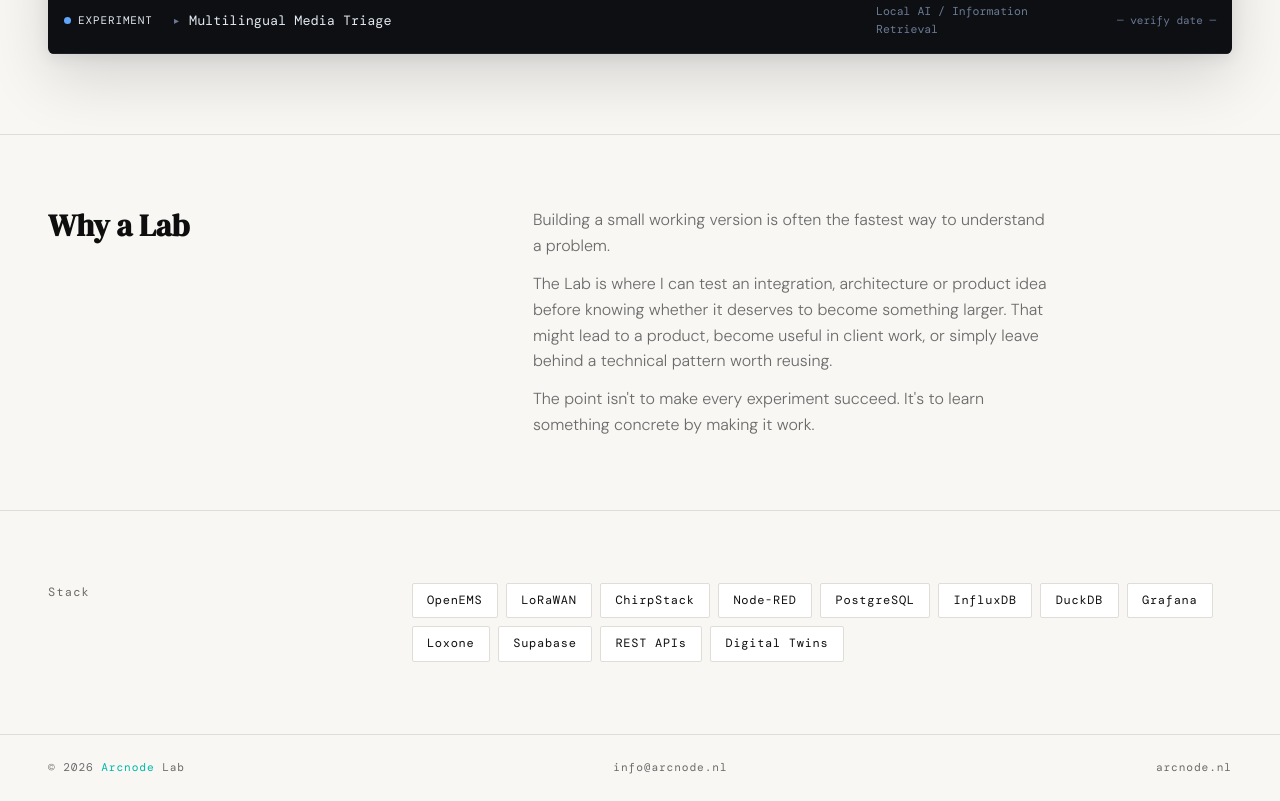
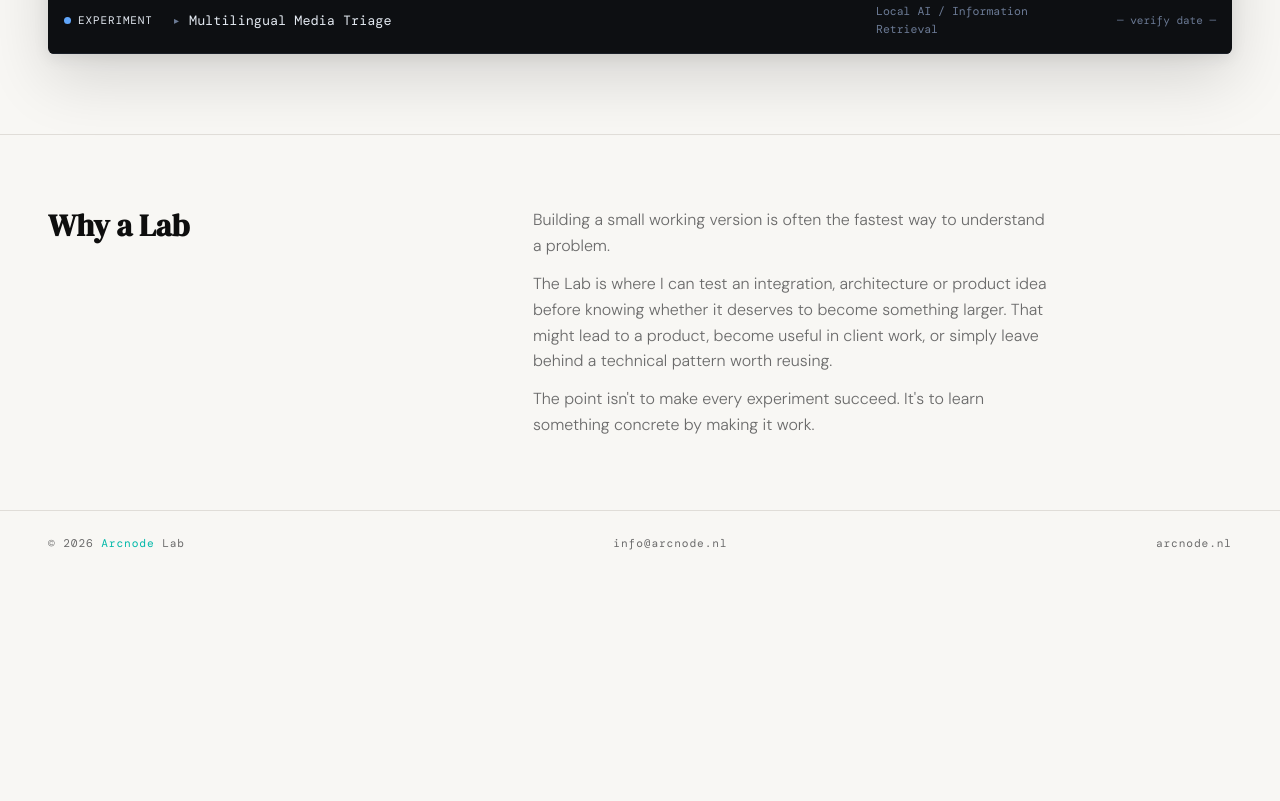
Before and after one commit to ArcNode-nl/arcnode-lab, a plain HTML site: page index.html in a window 1280 px wide. Shown: the part 1096-1897 px from the top of the page. After the commit the page ends 1673 px from the top, so only its background shows below. Drawn offline with nearby package versions, Linux system fonts and the light colour scheme; a web font is replaced by a local one.

Commit message:
Add files via upload

```diff
--- a/index.html
+++ b/index.html
@@ -394,30 +394,6 @@
   .about-lab p { color: var(--muted); font-weight: 300; max-width: 520px; }
   .about-lab p + p { margin-top: 0.8rem; }
 
-  /* STACK — same component as arcnode.nl */
-  .stack {
-    padding: 4.5rem 3rem;
-    border-top: 1px solid var(--border);
-    display: grid;
-    grid-template-columns: 1fr 2.6fr;
-    gap: 3rem;
-    align-items: start;
-  }
-  .stack-label { font-family: var(--mono); font-size: 0.75rem; letter-spacing: 0.1em; color: var(--muted); }
-  .stack-items { display: flex; flex-wrap: wrap; gap: 0.5rem; }
-  .stack-tag {
-    font-family: var(--mono);
-    font-size: 0.75rem;
-    letter-spacing: 0.06em;
-    padding: 0.45rem 0.9rem;
-    background: #fff;
-    border: 1px solid var(--border);
-    color: var(--fg);
-    border-radius: 2px;
-    transition: border-color 0.2s, color 0.2s;
-  }
-  .stack-tag:hover { border-color: var(--teal); color: var(--teal-dark); }
-
   /* FOOTER */
   footer {
     padding: 1.5rem 3rem;
@@ -447,7 +423,7 @@
     .nav-home { padding-left: 1rem; }
     .intro { padding: 4.5rem 1.5rem 2.5rem; }
     .log-section { padding: 0 1.5rem 3.5rem; }
-    .about-lab, .stack { grid-template-columns: 1fr; gap: 1.2rem; padding: 3rem 1.5rem; }
+    .about-lab { grid-template-columns: 1fr; gap: 1.2rem; padding: 3rem 1.5rem; }
     footer { padding: 1.5rem; }
     .log-row[aria-expanded="true"] + .log-detail { grid-template-columns: 1fr; }
   }
@@ -465,7 +441,6 @@
     <ul class="nav-links">
       <li><a href="#log">Log</a></li>
       <li><a href="#about">About</a></li>
-      <li><a href="#stack">Stack</a></li>
     </ul>
     <a href="https://arcnode.nl" class="nav-home">← arcnode.nl</a>
   </div>
@@ -599,25 +574,6 @@
   </div>
 </section>
 
-<!-- STACK -->
-<section class="stack" id="stack">
-  <p class="stack-label">Stack</p>
-  <div class="stack-items">
-    <span class="stack-tag">OpenEMS</span>
-    <span class="stack-tag">LoRaWAN</span>
-    <span class="stack-tag">ChirpStack</span>
-    <span class="stack-tag">Node-RED</span>
-    <span class="stack-tag">PostgreSQL</span>
-    <span class="stack-tag">InfluxDB</span>
-    <span class="stack-tag">DuckDB</span>
-    <span class="stack-tag">Grafana</span>
-    <span class="stack-tag">Loxone</span>
-    <span class="stack-tag">Supabase</span>
-    <span class="stack-tag">REST APIs</span>
-    <span class="stack-tag">Digital Twins</span>
-  </div>
-</section>
-
 <footer>
   <p>© 2026 <span>Arcnode</span> Lab</p>
   <a href="mailto:info@arcnode.nl">info@arcnode.nl</a>
```
